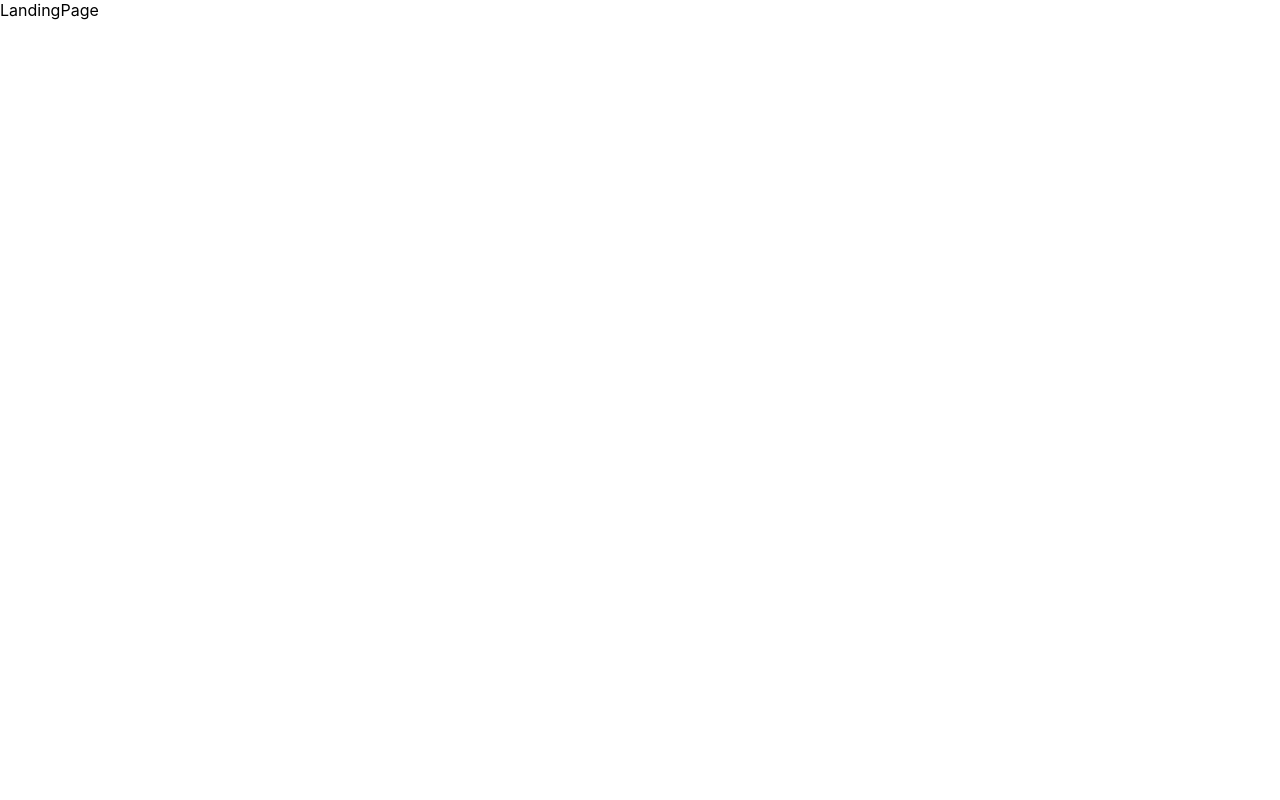
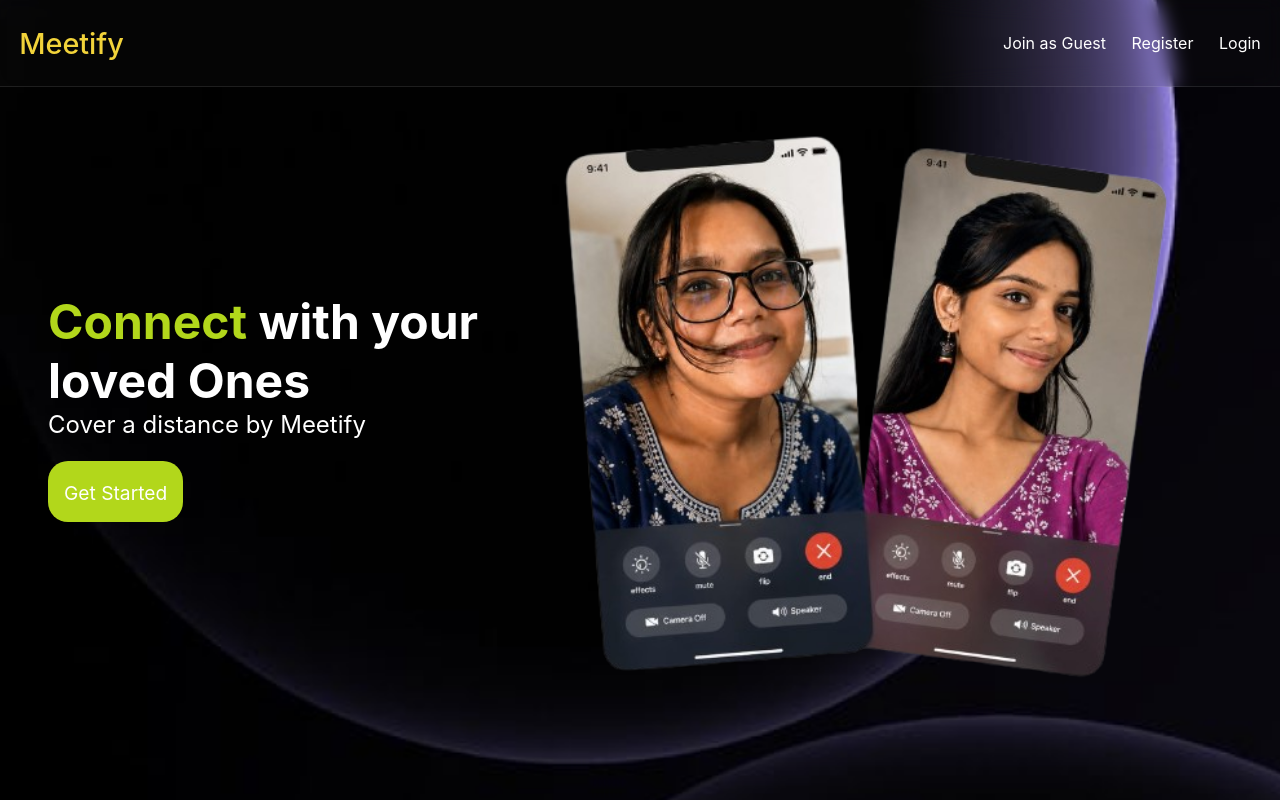
Before and after one commit to Pri-21-coder/Meetify, a React (Create React App) app in the folder frontend/: page / in a window 1280 px wide. Built offline with nearby package versions, Linux system fonts and the light colour scheme.

Commit message:
Creating Landing Page UI

```diff
--- a/frontend/src/App.css
+++ b/frontend/src/App.css
@@ -0,0 +1,56 @@
+.landingPageContainer {
+    width: 100vw;
+    height: 100vh;
+    background: url("/public/background.png");
+    background-repeat: no-repeat;
+    background-size: cover;
+    color: white
+}
+.landingPageContainer nav {
+    padding-inline: 1.2rem;
+    padding-block: 1.6rem;
+    display: flex;
+    justify-content: space-between;
+    align-items: center;
+    background: rgba(255, 255, 255, 0.019); /* Semi-transparent white */
+    backdrop-filter: blur(10px);          /* Blurs the background behind it */
+    border-bottom: 1px solid rgba(255, 255, 255, 0.1); /* Subtle bottom border */
+}
+.landingPageContainer nav h2 {
+    font-size: 1.8rem;
+    font-weight: 500;
+    color: #f2d33a;
+}
+
+.landingPageContainer nav .navlist {
+    display: flex;
+    gap: 1.6rem;
+    cursor: pointer;
+}
+.landingMainContainer {
+    display: flex;
+    justify-content: space-between;
+    padding-inline: 3rem;
+    height: 80vh;
+    align-items: center;
+}
+.landingMainContainer > div:nth-child(1){
+    font-size: 1.5rem;
+}
+.landingMainContainer > div:nth-child(1) div[role='button'] {
+    background-color: #b2d71b;
+    width: fit-content;
+    padding: 1rem;
+    border-radius:20px;
+    margin-top: 1.4rem;
+}
+
+.landingMainContainer > div:nth-child(1) div[role='button'] a {
+    text-decoration: none;
+    color: white;
+    font-size:1.2rem;
+}
+.landingMainContainer > div:nth-child(2) img {
+    height: 70vh;
+    width: auto;
+}
--- a/frontend/src/pages/landing.jsx
+++ b/frontend/src/pages/landing.jsx
@@ -1,6 +1,33 @@
 import React from 'react'
+import "../App.css"
+import { Link } from 'react-router-dom'
 export default function LandingPage(){
     return (
-        <div>LandingPage</div>
+        <div className='landingPageContainer'>
+            <nav>
+                <div className='navHeader'>
+                    <h2> Meetify</h2>
+                </div>
+                <div className='navlist'>
+                    <p>Join as Guest</p>
+                    <p>Register</p>
+                    <div role='button'>
+                        <p>Login</p>
+                    </div>
+                </div>
+            </nav>
+            <div className="landingMainContainer">
+                <div>
+                    <h1><span style={{color: "#b2d71b"}}>Connect </span>with your loved Ones</h1>
+                    <p>Cover a distance by Meetify</p>
+                    <div role='button'>
+                        <Link to={"/auth"}>Get Started</Link>
+                    </div>
+                </div>
+                <div>
+                    <img src="/mobile.png" alt =""></img>
+                </div>
+            </div>
+        </div>
     )
 }
```
Also changed, not shown: frontend/public/background.png (added), frontend/public/mobile.png (added).
